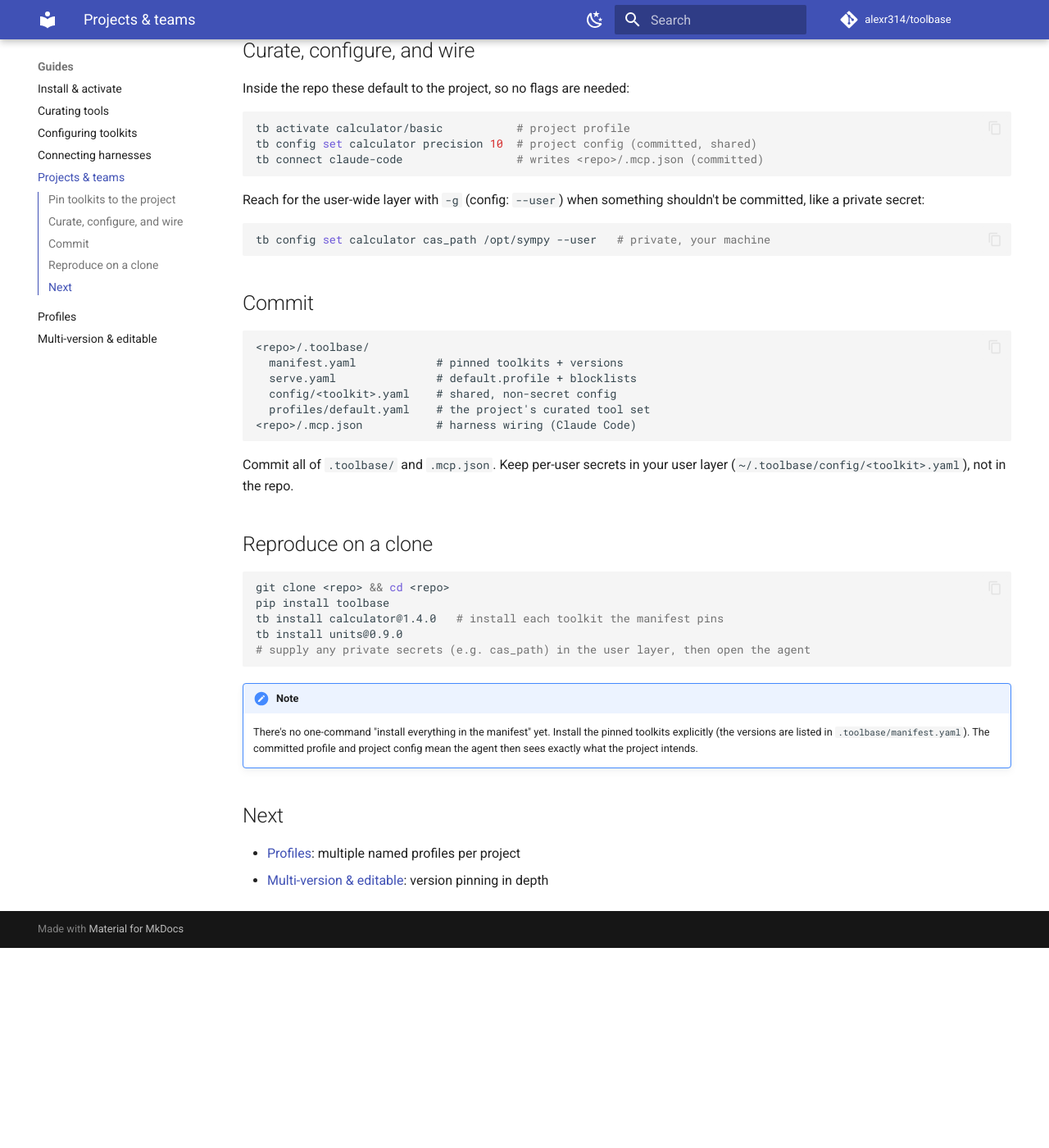
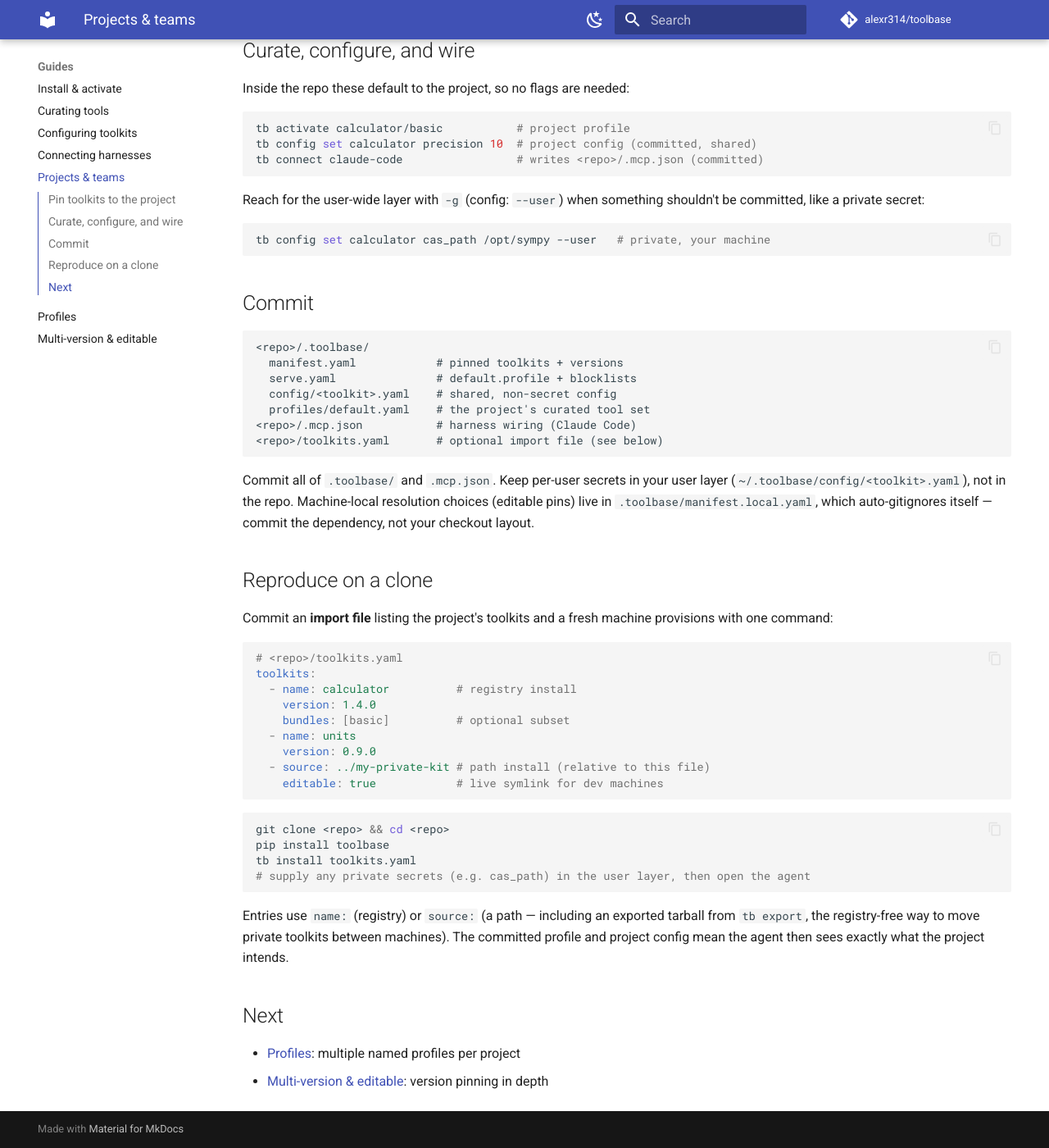
Before and after one commit to alexr314/toolbase, an MkDocs documentation site: the page built from userdocs/guides/projects-and-teams.md, in a window 1280 px wide and 1400 px high, scrolled down 688 px. Shown: the whole window at 82% size. Built offline with MkDocs 1.6.1 and Material for MkDocs 9.7.7, drawn with Linux system fonts in a browser that asks for light colours; comment, search, counter and statistics services are not loaded; before the commit the page ends 1844 px from its top, so only the background shows below that.

Commit message:
Update userdocs for import files, export/tarballs, and local pins
- commands.md: tb install FILE.yaml / FILE.tar.gz forms, tb export,
  uninstall NAME@VERSION + stale-pin cleanup
- install-and-activate: new install forms; per-slot uninstall
- multi-version-and-editable: merged pin resolution (local layer wins),
  editable installs auto-pin into manifest.local.yaml, shadow warning
- projects-and-teams: replace the "no one-command manifest install yet"
  note with the toolkits.yaml import-file flow; commit guidance for the
  self-gitignoring local layer
- files-and-layout: manifest.local.yaml + .toolbase/.gitignore in the
  project tree, merge semantics in the commit guidance

````diff
--- a/userdocs/guides/projects-and-teams.md
+++ b/userdocs/guides/projects-and-teams.md
@@ -53,26 +53,43 @@ tb config set calculator cas_path /opt/sympy --user   # private, your machine
   config/<toolkit>.yaml    # shared, non-secret config
   profiles/default.yaml    # the project's curated tool set
 <repo>/.mcp.json           # harness wiring (Claude Code)
+<repo>/toolkits.yaml       # optional import file (see below)
 ```
 
 Commit all of `.toolbase/` and `.mcp.json`. Keep per-user secrets in your user
-layer (`~/.toolbase/config/<toolkit>.yaml`), not in the repo.
+layer (`~/.toolbase/config/<toolkit>.yaml`), not in the repo. Machine-local
+resolution choices (editable pins) live in `.toolbase/manifest.local.yaml`,
+which auto-gitignores itself — commit the dependency, not your checkout
+layout.
 
 ## Reproduce on a clone
+
+Commit an **import file** listing the project's toolkits and a fresh
+machine provisions with one command:
+
+```yaml
+# <repo>/toolkits.yaml
+toolkits:
+  - name: calculator          # registry install
+    version: 1.4.0
+    bundles: [basic]          # optional subset
+  - name: units
+    version: 0.9.0
+  - source: ../my-private-kit # path install (relative to this file)
+    editable: true            # live symlink for dev machines
+```
 
 ```bash
 git clone <repo> && cd <repo>
 pip install toolbase
-tb install calculator@1.4.0   # install each toolkit the manifest pins
-tb install units@0.9.0
+tb install toolkits.yaml
 # supply any private secrets (e.g. cas_path) in the user layer, then open the agent
 ```
 
-!!! note
-    There's no one-command "install everything in the manifest" yet. Install
-    the pinned toolkits explicitly (the versions are listed in
-    `.toolbase/manifest.yaml`). The committed profile and project config mean
-    the agent then sees exactly what the project intends.
+Entries use `name:` (registry) or `source:` (a path — including an
+exported tarball from `tb export`, the registry-free way to move private
+toolkits between machines). The committed profile and project config
+mean the agent then sees exactly what the project intends.
 
 ## Next
 
````
Also changed, not shown: userdocs/guides/install-and-activate.md (+9 -2 lines), userdocs/guides/multi-version-and-editable.md (+11 -5 lines), userdocs/reference/commands.md (+4 -1 lines), userdocs/reference/files-and-layout.md (+8 -3 lines).
